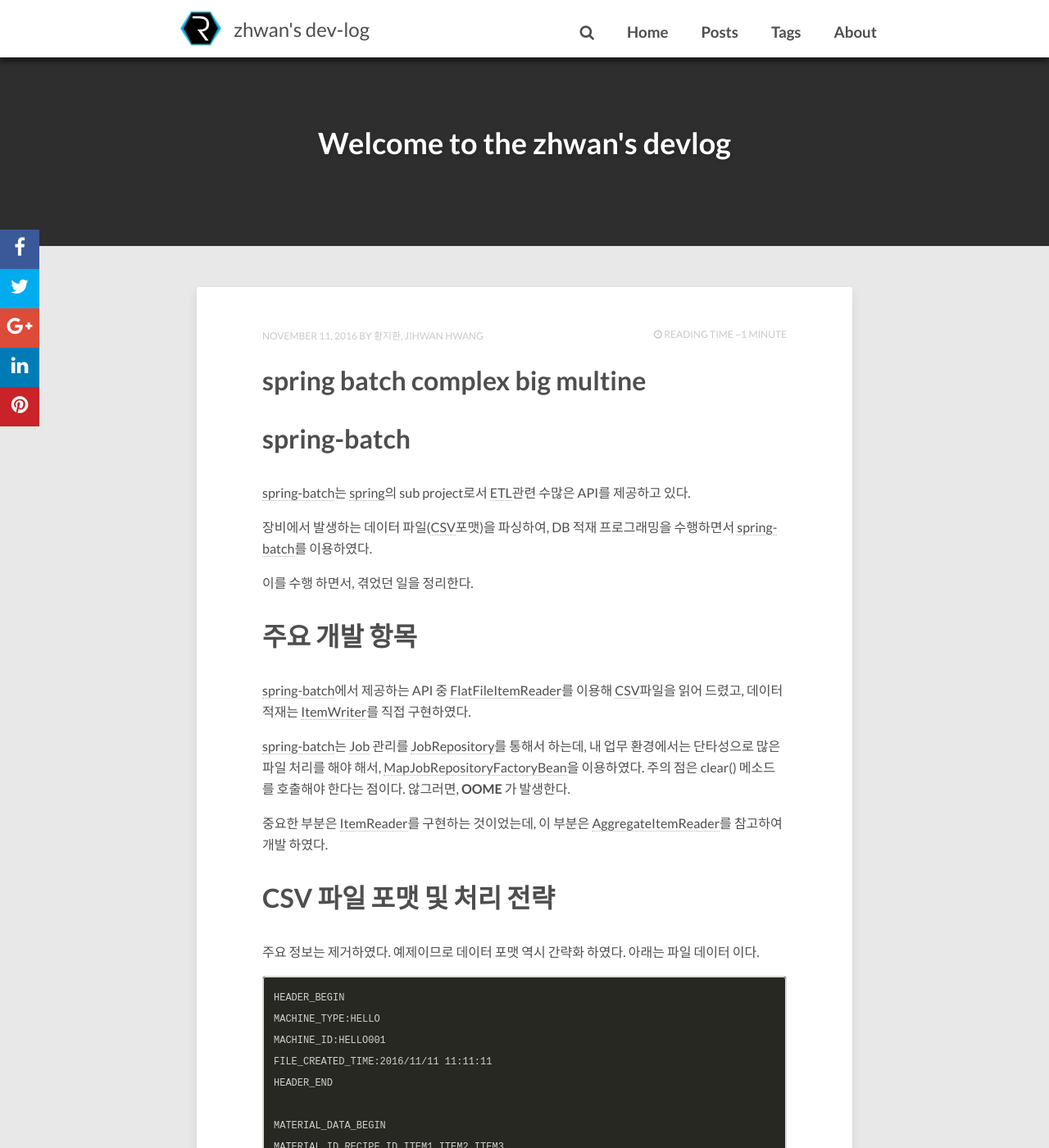
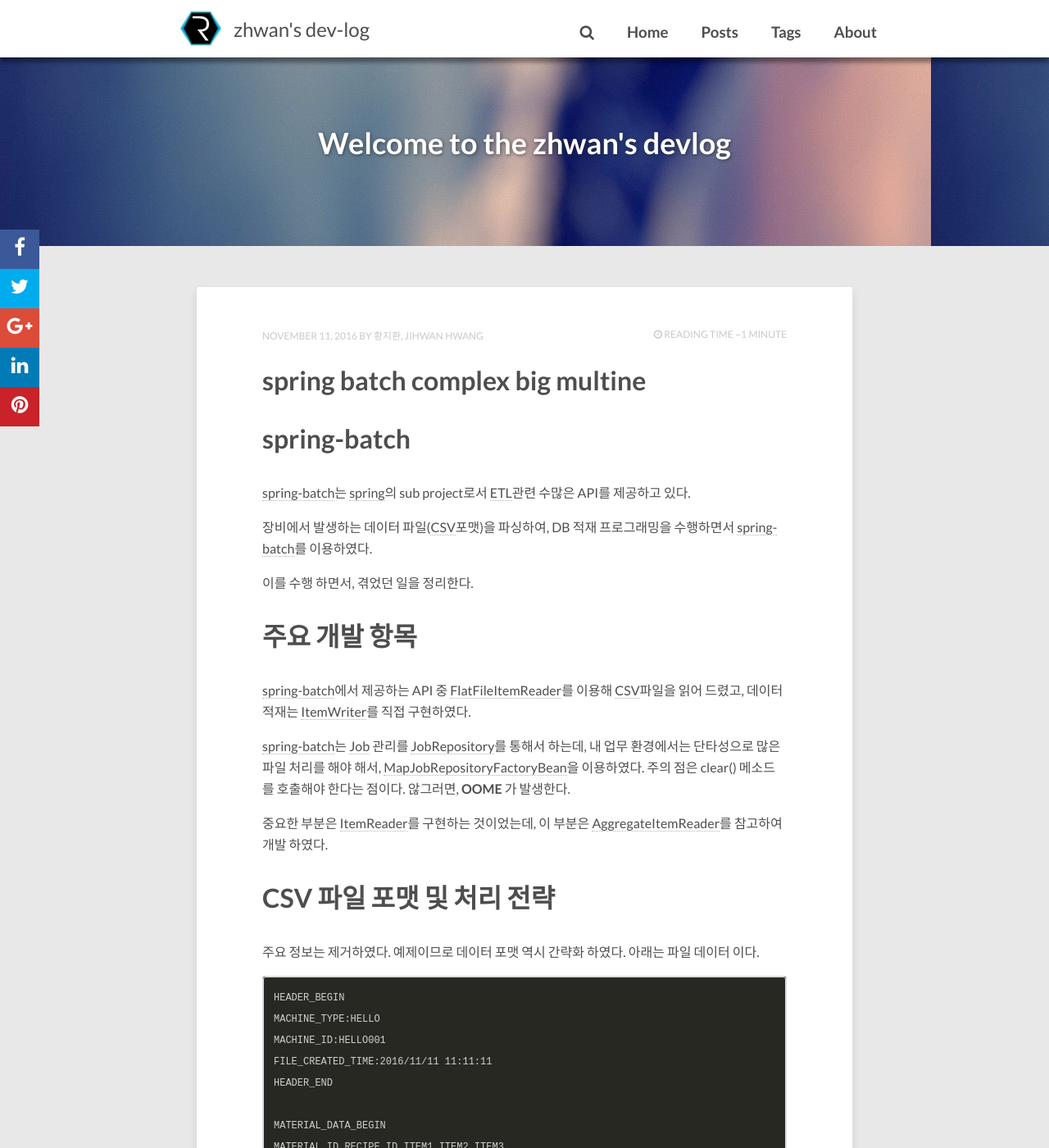
Before and after one commit to jihwan/jihwan.github.io, a Jekyll site: the page built from index.html, in a window 1280 px wide and 1400 px high. Shown: the whole window at 82% size. Built offline with Jekyll 4.4.1, drawn with Linux system fonts in a browser that asks for light colours; nearby versions of some CDN libraries; the list of posts is cut into pages by our own code; comment, search, counter and statistics services are not loaded.

Commit message:
UPDATE : _page.scss : add background image

```diff
--- a/_sass/_page.scss
+++ b/_sass/_page.scss
@@ -470,6 +470,7 @@ ul.social-buttons li a:active {
 	height: 100%;
 	overflow: hidden;
 	height: 50px;
+	background-image: url(/images/feature.jpg);
 	@media #{$medium} {
 		background-color: $header-color;
 		min-height: 300px;
```
